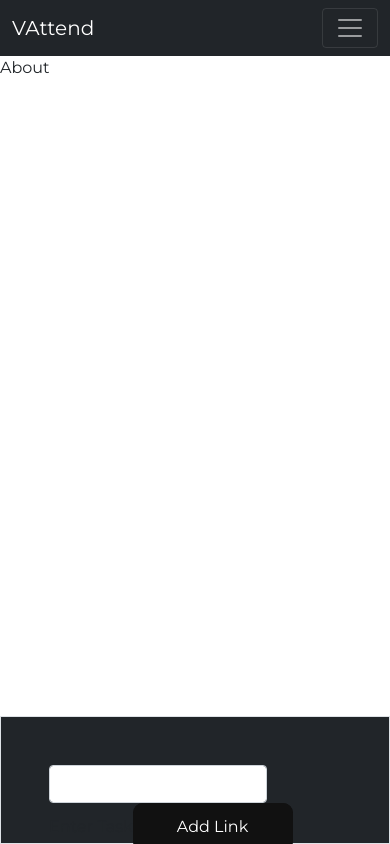
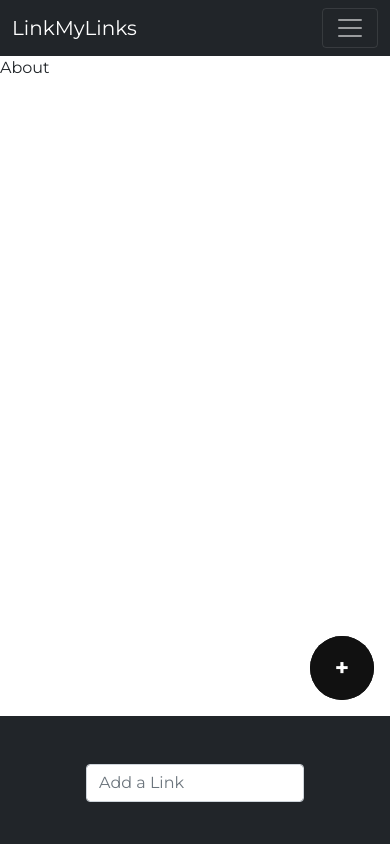
Before and after one commit to whysosaket/LinkMyLinks, a React (Create React App) app in the folder link-my-links/: page /about in a window 390 px wide. Built offline with nearby package versions, Linux system fonts and the light colour scheme; the HTML template or start-up script is replaced by a standard one.

Commit message:
Added Mobile UI

```diff
--- a/link-my-links/src/components/AddLink/AddLink.css
+++ b/link-my-links/src/components/AddLink/AddLink.css
@@ -1,10 +1,40 @@
 .form-control {
   display: inline-block;
-  width: auto;
+  width: 50%;
+  margin: 0 3rem;
 }
 
+.form-outline.form-white{
+  width: 45rem;
+}
 
-.addtask{
+.addtask {
+  height: 8rem;
+}
 
-    height: 8rem;
-    }
+.show-mob{
+  display: none;
+}
+
+.border{
+  border: 0;
+}
+
+@media (max-aspect-ratio: 9/10) {
+  .hide-mob{
+    display: none;
+  }
+
+  .form-control{
+    width: 100%;
+    margin: 0;
+  }
+
+  .form-outline.form-white{
+    width: auto;
+  }
+
+  .show-mob{
+    display: inline-block;
+  }
+}
--- a/link-my-links/src/components/AddLink/AddLink.js
+++ b/link-my-links/src/components/AddLink/AddLink.js
@@ -1,24 +1,28 @@
 import React from "react";
 import Button from "../Button/Button";
-import './AddLink.css'
+import ButtonRound from "../ButtonRound/ButtonRound";
+import "./AddLink.css";
 
 const AddLink = () => {
   return (
+    <>
+
     <div>
-      <div className="border p-5 bg-dark fixed-bottom addtask">
+    <ButtonRound />
+      <div className="p-5 bg-dark fixed-bottom addtask">
         <div className="d-flex justify-content-center">
           <div>
             <div className="form-outline form-white">
-              <input type="text" id="formWhite" className="form-control" />
-              <label className="form-label" for="formWhite">
-                Enter Task
-              </label>
-              <Button text="Add Link" />
+              <input type="text" id="formWhite" className="form-control" placeholder="Add a Link" />
+              <span className="hide-mob">
+                <Button text="Add Link" />
+              </span>
             </div>
           </div>
         </div>
       </div>
     </div>
+    </>
   );
 };
 
--- /dev/null
+++ b/link-my-links/src/components/ButtonRound/ButtonRound.js
@@ -0,0 +1,15 @@
+import React from 'react'
+import './Round.css'
+import './Position.css'
+
+const ButtonRound = () => {
+  return (
+    <>
+      <button className="glow-on-hover round show-mob right-bottom">
+        <span className="round-plus">+</span>
+      </button>
+    </>
+  )
+}
+
+export default ButtonRound
--- /dev/null
+++ b/link-my-links/src/components/ButtonRound/Position.css
@@ -0,0 +1,8 @@
+
+/* This section is for positioning of the button right and bottom */
+
+.right-bottom{
+    position: fixed;
+    bottom: 9rem;
+    right: 1rem;
+}
--- /dev/null
+++ b/link-my-links/src/components/ButtonRound/Round.css
@@ -0,0 +1,18 @@
+.glow-on-hover.round{
+    width: 4rem;
+    height: 4rem;
+    border-radius: 100%;
+}
+
+.glow-on-hover.round:before{
+    border-radius: 100%;
+}
+
+.glow-on-hover.round:after{
+    border-radius: 100%;
+}
+
+.round-plus{
+    font-weight: 700;
+    font-size: 1.5rem;
+}
--- a/link-my-links/src/components/Home/Home.js
+++ b/link-my-links/src/components/Home/Home.js
@@ -2,7 +2,9 @@ import React from 'react'
 
 const Home = () => {
   return (
-    <div>Home</div>
+    <div>
+      Home
+      </div>
   )
 }
 
--- a/link-my-links/src/components/Navbar/Navbar.js
+++ b/link-my-links/src/components/Navbar/Navbar.js
@@ -9,7 +9,7 @@ const Navbar = () => {
     <nav className="navbar navbar-expand-lg bg-dark navbar-dark">
       <div className="container-fluid">
         <Link className="navbar-brand" to="/">
-          VAttend
+          LinkMyLinks
         </Link>
         <button
           className="navbar-toggler"
```
Also changed, not shown: 2 other files (tests, documents, lock files or other folders).
